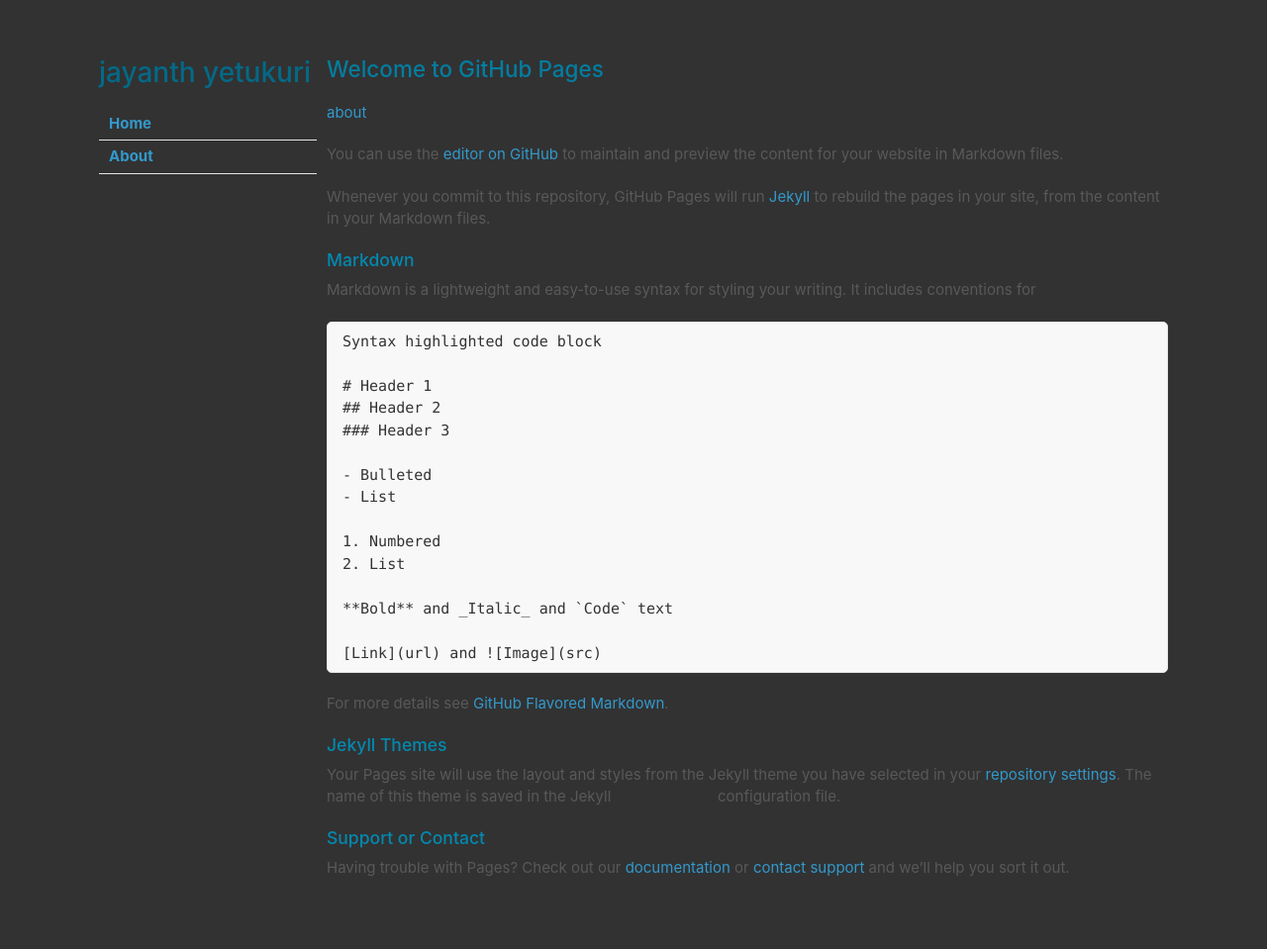
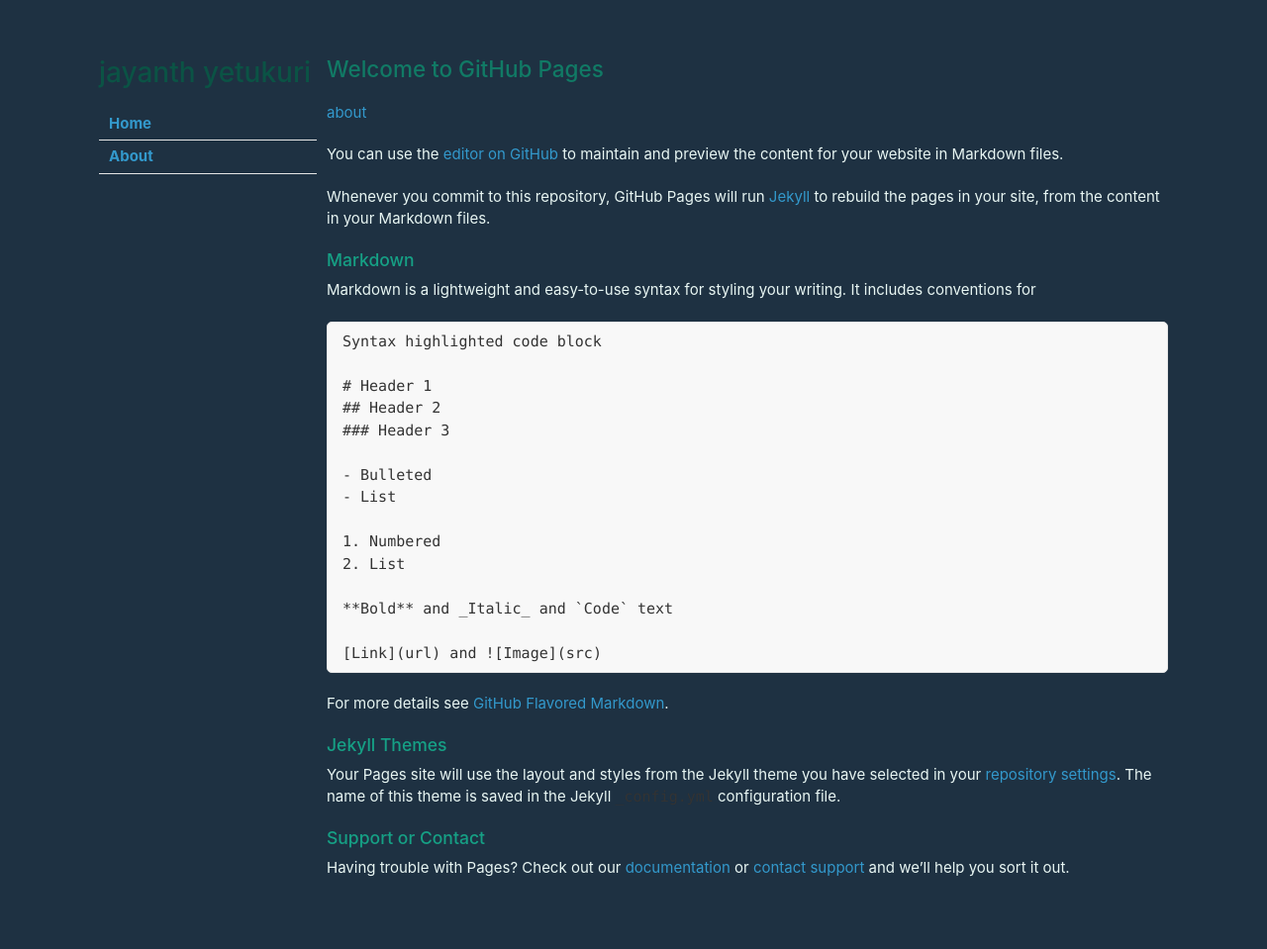
Before and after one commit to jayanthyetukuri/jayanthyetukuri.github.io, a Jekyll site: the page built from index.md, in a window 1280 px wide. Shown: the whole page at 99% size. Built offline with Jekyll 4.4.1, drawn with Linux system fonts in a browser that asks for light colours; our own code applies the rules of GitHub Pages for plain Markdown files; the repository's description, which GitHub fills in, is left out.

Commit message:
Update styles.css

```diff
--- a/assets/css/styles.css
+++ b/assets/css/styles.css
@@ -1,14 +1,15 @@
 body {
-  background-color: #323232;
+  background-color: #1E3142;
 /*   #fff; */
   padding:50px;
   font: 15px/1.5 -apple-system, BlinkMacSystemFont, "Segoe UI", Roboto, Oxygen, Ubuntu, Cantarell, "Fira Sans", "Droid Sans", "Helvetica Neue", Arial, sans-serif, "Apple Color Emoji", "Segoe UI Emoji", "Segoe UI Symbol";
-  color:#595959;
+  color:#E8F6F3;
+/*     #595959; */
   font-weight:400;
 }
 
 h1, h2, h3, h4, h5, h6 {
-  color:#222;
+  color:#0B5345;
   margin:0 0 20px;
 }
 
@@ -21,19 +22,19 @@ h1, h2, h3 {
 }
 
 h1 {
-  color:#046987;
+  color:#0B5345;
   font-size:28px;
   font-weight: 500;
 }
 
 h2 {
-  color:#047DA0;
+  color:#117A65;
 /*   color:#393939; */
   font-weight: 500;
 }
 
 h3, h4, h5, h6 {
-  color:#0389B0;
+  color:#16A085;
 /*   color:#494949; */
   font-weight: 500;
   margin: 0 0 10px;
```
